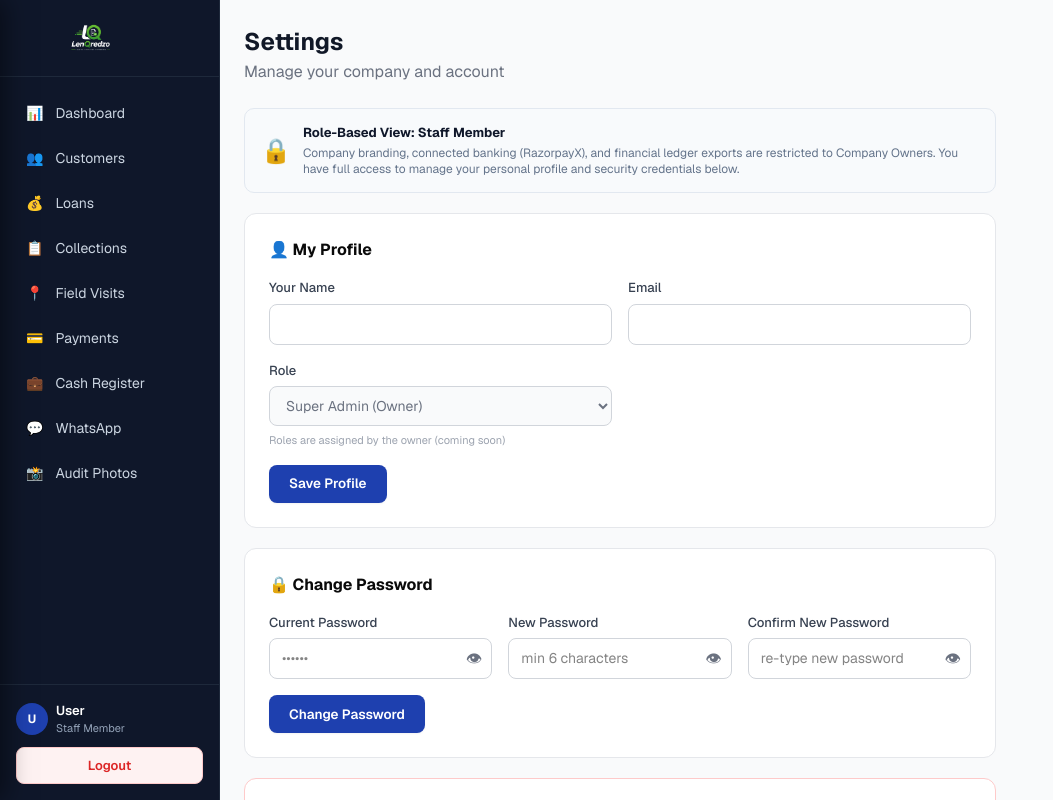
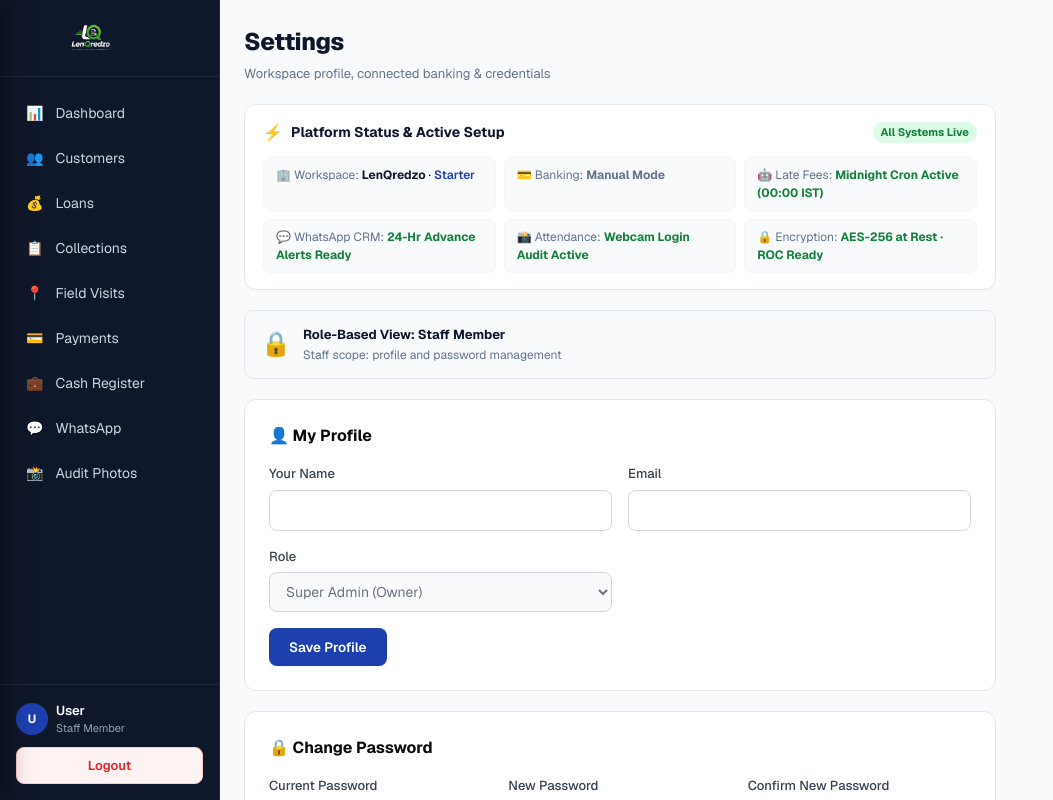
Before and after one commit to Abhignakodamala/LenQredZo, a Next.js app in the folder apps/web/: page /dashboard/settings in a window 1280 px wide. Shown: the top 800 px of the page, without its empty margins (0-1053 px from the left). Built offline with nearby package versions, Linux system fonts and the light colour scheme; no server answers.

Commit message:
fix(settings): minimalize settings page, replace paragraphs with concise status cockpit and simple labels

```diff
--- a/apps/web/app/dashboard/settings/page.tsx
+++ b/apps/web/app/dashboard/settings/page.tsx
@@ -285,9 +285,50 @@ export default function SettingsPage() {
       <Sidebar />
       <div style={{ marginLeft: '220px', flex: 1, padding: '24px', maxWidth: '800px' }}>
 
-        <div style={{ marginBottom: '24px' }}>
-          <h2 style={{ fontSize: '24px', fontWeight: 'bold', color: '#111827', margin: 0 }}>Settings</h2>
-          <p style={{ color: '#6b7280', margin: 0 }}>Manage your company and account</p>
+        <div style={{ marginBottom: '20px' }}>
+          <h2 style={{ fontSize: '24px', fontWeight: '800', color: '#0f172a', margin: 0, letterSpacing: '-0.02em' }}>Settings</h2>
+          <p style={{ color: '#64748b', margin: '4px 0 0', fontSize: '13px' }}>Workspace profile, connected banking &amp; credentials</p>
+        </div>
+
+        {/* ── System Status & Work Done Cockpit (Minimal, Simple Words, Zero Paras) ── */}
+        <div style={{
+          background: '#ffffff',
+          border: '1px solid #e2e8f0',
+          borderRadius: '12px',
+          padding: '16px 18px',
+          marginBottom: '20px',
+          boxShadow: '0 1px 2px rgba(0,0,0,0.02)'
+        }}>
+          <div style={{ display: 'flex', justifyContent: 'space-between', alignItems: 'center', marginBottom: '12px', flexWrap: 'wrap', gap: '8px' }}>
+            <div style={{ display: 'flex', alignItems: 'center', gap: '8px' }}>
+              <span style={{ fontSize: '16px' }}>⚡</span>
+              <h3 style={{ margin: 0, fontSize: '14px', fontWeight: 700, color: '#0f172a' }}>Platform Status &amp; Active Setup</h3>
+            </div>
+            <span style={{ fontSize: '11px', background: '#dcfce7', color: '#15803d', padding: '2px 8px', borderRadius: '12px', fontWeight: 700 }}>
+              All Systems Live
+            </span>
+          </div>
+
+          <div style={{ display: 'grid', gridTemplateColumns: 'repeat(auto-fit, minmax(220px, 1fr))', gap: '8px' }}>
+            <div style={{ background: '#f8fafc', padding: '8px 12px', borderRadius: '8px', border: '1px solid #f1f5f9', fontSize: '12px' }}>
+              <span style={{ color: '#64748b' }}>🏢 Workspace:</span> <strong style={{ color: '#0f172a' }}>{company.name || 'LenQredzo'}</strong> · <span style={{ textTransform: 'capitalize', color: '#1e40af', fontWeight: 600 }}>{company.plan}</span>
+            </div>
+            <div style={{ background: '#f8fafc', padding: '8px 12px', borderRadius: '8px', border: '1px solid #f1f5f9', fontSize: '12px' }}>
+              <span style={{ color: '#64748b' }}>💳 Banking:</span> <strong style={{ color: rzpKeyId ? '#15803d' : '#64748b' }}>{rzpKeyId ? 'RazorpayX Connected' : 'Manual Mode'}</strong>
+            </div>
+            <div style={{ background: '#f8fafc', padding: '8px 12px', borderRadius: '8px', border: '1px solid #f1f5f9', fontSize: '12px' }}>
+              <span style={{ color: '#64748b' }}>🤖 Late Fees:</span> <strong style={{ color: '#15803d' }}>Midnight Cron Active (00:00 IST)</strong>
+            </div>
+            <div style={{ background: '#f8fafc', padding: '8px 12px', borderRadius: '8px', border: '1px solid #f1f5f9', fontSize: '12px' }}>
+              <span style={{ color: '#64748b' }}>💬 WhatsApp CRM:</span> <strong style={{ color: '#15803d' }}>24-Hr Advance Alerts Ready</strong>
+            </div>
+            <div style={{ background: '#f8fafc', padding: '8px 12px', borderRadius: '8px', border: '1px solid #f1f5f9', fontSize: '12px' }}>
+              <span style={{ color: '#64748b' }}>📸 Attendance:</span> <strong style={{ color: '#15803d' }}>Webcam Login Audit Active</strong>
+            </div>
+            <div style={{ background: '#f8fafc', padding: '8px 12px', borderRadius: '8px', border: '1px solid #f1f5f9', fontSize: '12px' }}>
+              <span style={{ color: '#64748b' }}>🔒 Encryption:</span> <strong style={{ color: '#15803d' }}>AES-256 at Rest · ROC Ready</strong>
+            </div>
+          </div>
         </div>
 
         {msg && (
@@ -312,8 +353,8 @@ export default function SettingsPage() {
               <div style={{ fontSize: '13px', fontWeight: 700, color: '#0f172a' }}>
                 Role-Based View: {user.role || 'Staff Member'}
               </div>
-              <div style={{ fontSize: '12px', color: '#64748b', marginTop: '2px', lineHeight: 1.4 }}>
-                Company branding, connected banking (RazorpayX), and financial ledger exports are restricted to Company Owners. You have full access to manage your personal profile and security credentials below.
+              <div style={{ fontSize: '12px', color: '#64748b', marginTop: '2px' }}>
+                Staff scope: profile and password management
               </div>
             </div>
           </div>
@@ -365,12 +406,9 @@ export default function SettingsPage() {
                 <h4 style={{ margin: 0, fontSize: '14px', fontWeight: 700, color: '#111827' }}>
                   Official Company Logo
                 </h4>
-                <p style={{ margin: '4px 0 0', fontSize: '12px', color: '#64748b' }}>
-                  {company.logo ? 'Custom logo active. Visible on Sidebar, Passbooks, Sanction Letters & NOCs.' : 'No custom logo uploaded yet. Using standard branding.'}
-                </p>
-                <p style={{ margin: '2px 0 0', fontSize: '11px', color: '#94a3b8' }}>
-                  Supported formats: PNG, JPG, SVG, WebP (Max 5MB)
-                </p>
+                <span style={{ fontSize: '11px', color: '#94a3b8', display: 'block', marginTop: '2px' }}>
+                  PNG, JPG, WebP · Max 5MB
+                </span>
               </div>
             </div>
 
@@ -455,11 +493,11 @@ export default function SettingsPage() {
           <div style={{ display: 'flex', justifyContent: 'space-between', alignItems: 'center', marginBottom: '14px', flexWrap: 'wrap', gap: '10px' }}>
             <div>
               <h3 style={{ fontWeight: '700', fontSize: '16px', margin: 0, display: 'flex', alignItems: 'center', gap: '8px' }}>
-                💳 Connected Banking & Payout Gateway (RazorpayX)
+                💳 Connected Banking (RazorpayX)
               </h3>
-              <p style={{ margin: '4px 0 0', fontSize: '12px', color: '#6b7280' }}>
-                Connect your business current account to automate ₹1 Penny Drops, instant disbursements, and WhatsApp EMI collection links.
-              </p>
+              <span style={{ fontSize: '11.5px', color: '#64748b', display: 'block', marginTop: '2px' }}>
+                Direct bank disbursals &amp; penny-drop account verification
+              </span>
             </div>
             <span style={{
               fontSize: '11px',
@@ -474,8 +512,9 @@ export default function SettingsPage() {
             </span>
           </div>
 
-          <div style={{ background: '#eff6ff', border: '1px solid #bfdbfe', borderRadius: '8px', padding: '12px', marginBottom: '16px', fontSize: '12px', color: '#1e40af', lineHeight: 1.4 }}>
-            <strong>🛡️ Direct Bank-to-Bank Guarantee:</strong> LenQredzo is a non-custodial SaaS platform. All ₹1 Penny Drops and loan disbursements are debited directly from YOUR linked company current account via RazorpayX. LenQredzo never holds or pools your capital.
+          <div style={{ background: '#eff6ff', border: '1px solid #bfdbfe', borderRadius: '8px', padding: '8px 12px', marginBottom: '14px', fontSize: '11.5px', color: '#1e40af', display: 'flex', alignItems: 'center', gap: '6px' }}>
+            <span>🛡️</span>
+            <span>Non-custodial bank payouts · Zero platform escrow</span>
           </div>
 
           <div style={{ display: 'grid', gridTemplateColumns: '1fr 1fr', gap: '16px', marginBottom: '16px' }}>
@@ -580,7 +619,7 @@ export default function SettingsPage() {
                 <option value="Agent">Agent — field collection</option>
                 <option value="Accountant">Accountant — reconciliation</option>
               </select>
-              <p style={{ fontSize: '11px', color: '#9ca3af', margin: '6px 0 0' }}>Roles are assigned by the owner (coming soon)</p>
+
             </div>
           </div>
           <button onClick={saveProfile} disabled={savingProfile} style={{ ...btn, marginTop: '16px', opacity: savingProfile ? 0.7 : 1 }}>
@@ -637,11 +676,10 @@ export default function SettingsPage() {
 <ActivityLog />
           {/* Data Export */}
         <div style={card}>
-          <h3 style={{ fontWeight: '700', fontSize: '16px', margin: '0 0 8px' }}>📊 Export My Data</h3>
-          <p style={{ fontSize: '13px', color: '#6b7280', margin: '0 0 16px' }}>
-            Download all your company&apos;s data (customers, loans, EMIs, payments, guarantors) as an Excel file.
-            The file contains sensitive information including full Aadhaar and PAN numbers — store it securely.
-          </p>
+          <h3 style={{ fontWeight: '700', fontSize: '16px', margin: '0 0 4px' }}>📊 Export Company Data</h3>
+          <span style={{ fontSize: '12px', color: '#64748b', display: 'block', marginBottom: '12px' }}>
+            Full Excel ledger backup (Customers, Loans, EMIs, Payments).
+          </span>
           <button onClick={exportData} disabled={exporting} style={{ ...btn, opacity: exporting ? 0.7 : 1 }}>
             {exporting ? 'Preparing file...' : 'Download Excel Export'}
           </button>
@@ -651,8 +689,7 @@ export default function SettingsPage() {
 
         {/* Danger Zone */}
         <div style={{ ...card, border: '1px solid #fecaca' }}>
-          <h3 style={{ fontWeight: '700', fontSize: '16px', margin: '0 0 8px', color: '#dc2626' }}>Account</h3>
-          <p style={{ fontSize: '13px', color: '#6b7280', margin: '0 0 16px' }}>Sign out of your account on this device.</p>
+          <h3 style={{ fontWeight: '700', fontSize: '16px', margin: '0 0 10px', color: '#dc2626' }}>Sign Out</h3>
           <button
             onClick={() => { localStorage.removeItem('token'); localStorage.removeItem('user'); window.location.href = '/login'; }}
             style={{ height: '38px', background: '#fef2f2', color: '#dc2626', border: '1px solid #fecaca', padding: '0 24px', borderRadius: '8px', fontSize: '13.5px', fontWeight: '600', cursor: 'pointer', display: 'inline-flex', alignItems: 'center', whiteSpace: 'nowrap' }}>
```
